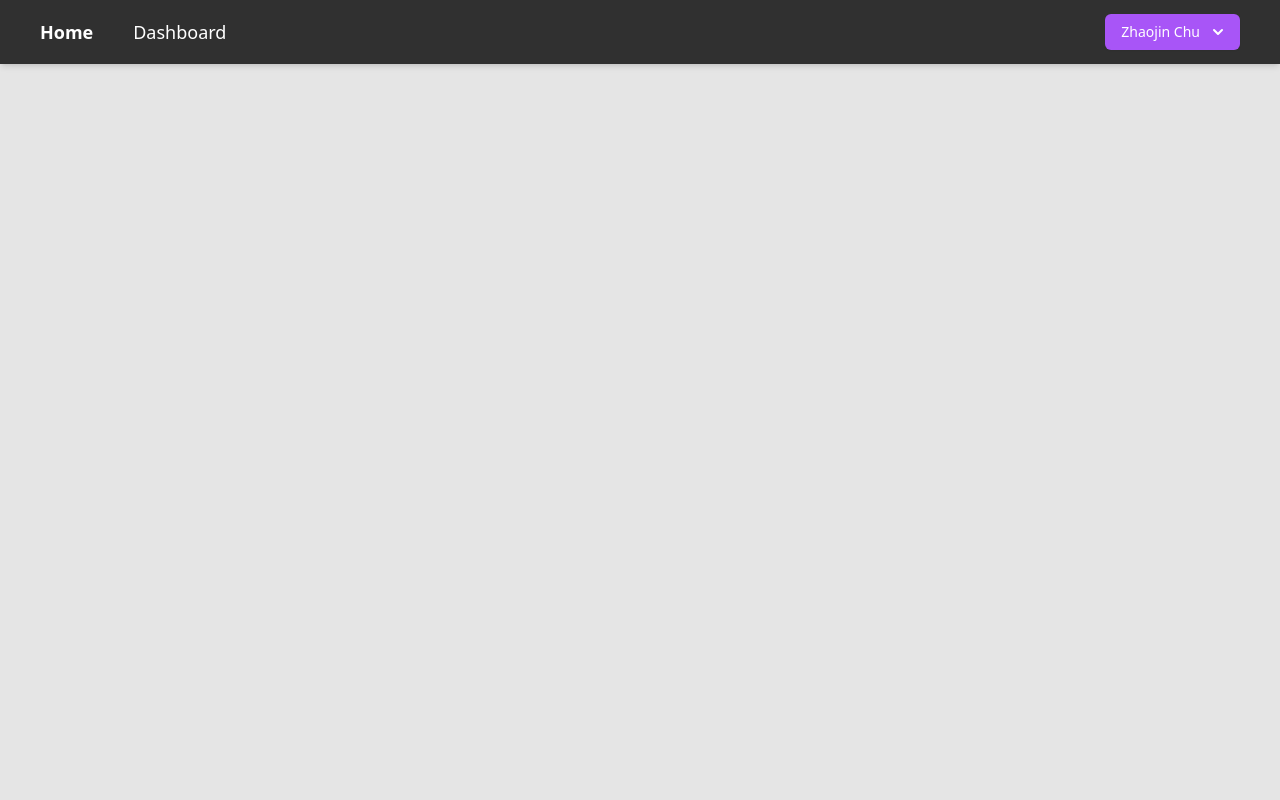
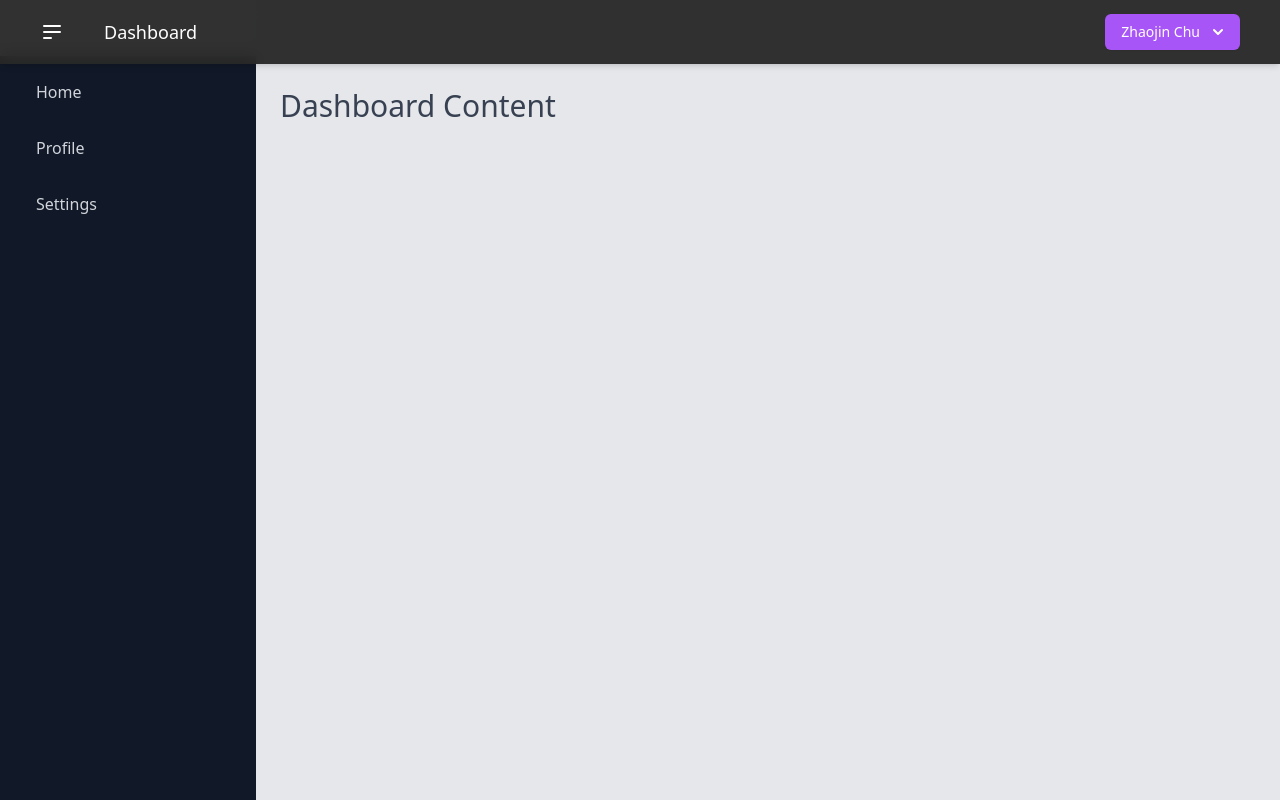
Before and after one commit to zhaojinchu/django_cs_nea, a Django app: page /dashboard in a window 1280 px wide. Run offline with Django 5.2, Linux system fonts and the light colour scheme; a user stored in the database is signed in; some libraries are stand-ins or nearby versions.

Commit message:
created profile and settings.html | starting to make sidebar menu for dashboard

```diff
--- a/cs_nea/templates/_base.html
+++ b/cs_nea/templates/_base.html
@@ -9,6 +9,7 @@
     <meta name="viewport" content="width=device-width, initial-scale=1.0" />
     <title>NEA</title>
     {% tailwind_css %}
+    <script defer src="https://cdn.jsdelivr.net/npm/alpinejs@3.14.1/dist/cdn.min.js"></script>
   </head>
 
   <body class="bg-neutral-200">
@@ -17,9 +18,12 @@
         <div class="flex fixed top-0 py-2 w-full items-center justify-between bg-neutral-800 bg-opacity-95 backdrop-blur shadow-md">
           <!-- Left -->
           <div class="flex flex-grow gap-x-10 px-10 text-lg text-white py-2.5">
+            {% if not "dashboard" in request.path %}
             <div class="flex font-semibold">
               <a href="{% url 'index' %}" class="hover:text-purple-400">Home</a>
             </div>
+            {% endif %}
+            {% block navleft %}{% endblock navleft %}
             {% if user.is_authenticated %}
             <div class="flex">
               <a href="{% url 'dashboard' %}" class="hover:text-purple-400">Dashboard</a>
@@ -30,6 +34,26 @@
           <!-- Right -->
           <div class="flex gap-x-6 px-6">
             {% block navright %}{% endblock navright %}
+            {% if user.is_authenticated %}
+            <div x-data="{ open: false }" class="relative inline-block text-left mr-4">
+              <div>
+                <button @click="open = !open" type="button" class="inline-flex justify-center w-full rounded-md shadow-sm px-4 py-2 bg-purple-500 text-sm font-medium text-white hover:bg-purple-600 ring-purple-800" id="options-menu" aria-haspopup="true" x-bind:aria-expanded="open">
+                  {{ user.first_name }} {{ user.last_name }}
+                  <svg class="-mr-1 ml-2 h-5 w-5" xmlns="http://www.w3.org/2000/svg" viewBox="0 0 20 20" fill="currentColor" aria-hidden="true">
+                    <path fill-rule="evenodd" d="M5.293 7.293a1 1 0 011.414 0L10 10.586l3.293-3.293a1 1 0 111.414 1.414l-4 4a1 1 0 01-1.414 0l-4-4a1 1 0 010-1.414z" clip-rule="evenodd" />
+                  </svg>
+                </button>
+              </div>
+
+              <div x-show="open" @click.away="open = false" class="origin-top-right absolute right-0 mt-2 w-56 rounded-md shadow-lg bg-neutral-100">
+                <div class="py-1" role="menu" aria-orientation="vertical" aria-labelledby="options-menu">
+                  <a href="{% url 'settings' %}" class="block px-4 py-2 text-sm hover:bg-neutral-200 text-neutral-800" role="menuitem">Settings</a>
+                  <a href="{% url 'user_profile' %}" class="block px-4 py-2 text-sm hover:bg-neutral-200 text-neutral-800" role="menuitem">Profile</a>
+                  <a href="{% url 'logout' %}" class="block px-4 py-2 text-sm hover:bg-neutral-200 text-neutral-800" role="menuitem">Log out</a>
+                </div>
+              </div>
+            </div>
+            {% endif %}
           </div>
         </div>
       </header>
--- a/cs_nea/templates/dashboard/dashboard.html
+++ b/cs_nea/templates/dashboard/dashboard.html
@@ -1,44 +1,41 @@
 {% extends "_base.html" %}
+{% load static %}
+
+{% block navleft %}
+<button @click="sidebarOpen = !sidebarOpen; console.log('Button clicked', sidebarOpen)" class="text-white focus:outline-none">
+    <svg class="h-6 w-6" viewBox="0 0 24 24" fill="none" xmlns="http://www.w3.org/2000/svg">
+        <path d="M4 6H20M4 12H20M4 18H11" stroke="currentColor" stroke-width="2" stroke-linecap="round" stroke-linejoin="round"></path>
+    </svg>
+</button>
+{% endblock navleft %}
 
 {% block content %}
-<div x-data="{ show: true }" x-init="setTimeout(() => show = false, 5000)" @click.away="show = false" x-show="show"
-  class="absolute inset-x-0 top-4 flex justify-center z-50">
-<div class="pointer-events-auto max-w-md w-full">
- {% for message in messages %}
-   <div x-show="show"
-        x-transition:enter="transition ease-out duration-300"
-        x-transition:enter-start="opacity-0 transform scale-90"
-        x-transition:enter-end="opacity-100 transform scale-100"
-        x-transition:leave="transition ease-in duration-300"
-        x-transition:leave-start="opacity-100 transform scale-100"
-        x-transition:leave-end="opacity-0 transform scale-90"
-        @click="show = false"
-        class="bg-green-100 border border-green-400 text-green-700 px-4 py-3 rounded shadow-lg cursor-pointer mb-2"
-        role="alert">
-     <span class="block sm:inline">{{ message }}</span>
-   </div>
- {% endfor %}
-</div>
+<div class="flex h-screen bg-gray-100" x-data="{ sidebarOpen: true }">
+    <!-- Sidebar -->
+    <div
+        class="z-30 inset-y-0 left-0 w-64 transition duration-300 transform bg-gray-900 overflow-y-auto fixed top-14"
+        :class="{'translate-x-0 ease-out': sidebarOpen, '-translate-x-full ease-in': !sidebarOpen}"
+    >
+        <!-- Sidebar content -->
+        <a href="#" class="flex items-center mt-4 py-2 px-6 text-gray-300 hover:bg-gray-700 hover:bg-opacity-25 hover:text-gray-100">
+            <span class="mx-3">Home</span>
+        </a>
+        <a href="#" class="flex items-center mt-4 py-2 px-6 text-gray-300 hover:bg-gray-700 hover:bg-opacity-25 hover:text-gray-100">
+            <span class="mx-3">Profile</span>
+        </a>
+        <a href="#" class="flex items-center mt-4 py-2 px-6 text-gray-300 hover:bg-gray-700 hover:bg-opacity-25 hover:text-gray-100">
+            <span class="mx-3">Settings</span>
+        </a>
+    </div>
+
+    <!-- Main content -->
+    <div class="flex-1 flex flex-col overflow-hidden" :class="{'ml-64': sidebarOpen, 'ml-0': !sidebarOpen}">
+        <main class="flex-1 overflow-x-hidden overflow-y-auto bg-gray-200 pt-14" role="main">
+            <div class="container mx-auto px-6 py-8">
+                <h3 class="text-gray-700 text-3xl font-medium">Dashboard Content</h3>
+                <!-- Add your dashboard content here -->
+            </div>
+        </main>
+    </div>
 </div>
 {% endblock content %}
-
-{% block navright %}
-  <div x-data="{ open: false }" class="relative inline-block text-left mr-4">
-    <div>
-      <button @click="open = !open" type="button" class="inline-flex justify-center w-full rounded-md shadow-sm px-4 py-2 bg-purple-500 text-sm font-medium text-white hover:bg-purple-600 ring-purple-800" id="options-menu" aria-haspopup="true" x-bind:aria-expanded="open">
-        {{ user.first_name }} {{ user.last_name }}
-        <svg class="-mr-1 ml-2 h-5 w-5" xmlns="http://www.w3.org/2000/svg" viewBox="0 0 20 20" fill="currentColor" aria-hidden="true">
-          <path fill-rule="evenodd" d="M5.293 7.293a1 1 0 011.414 0L10 10.586l3.293-3.293a1 1 0 111.414 1.414l-4 4a1 1 0 01-1.414 0l-4-4a1 1 0 010-1.414z" clip-rule="evenodd" />
-        </svg>
-      </button>
-    </div>
-
-    <div x-show="open" @click.away="open = false" class="origin-top-right absolute right-0 mt-2 w-56 rounded-md shadow-lg bg-neutral-100">
-      <div class="py-1" role="menu" aria-orientation="vertical" aria-labelledby="options-menu">
-        <a href="{% url 'dashboard' %}" class="block px-4 py-2 text-sm hover:bg-neutral-200 text-neutral-800" role="menuitem">Dashboard</a>
-        <a href="#" class="block px-4 py-2 text-sm hover:bg-neutral-200 text-neutral-800" role="menuitem">Profile</a>
-        <a href="{% url 'logout' %}" class="block px-4 py-2 text-sm hover:bg-neutral-200 text-neutral-800" role="menuitem">Log out</a>
-      </div>
-    </div>
-  </div>
-{% endblock navright %}
--- a/cs_nea/theme/static/css/dist/styles.css
+++ b/cs_nea/theme/static/css/dist/styles.css
@@ -815,9 +807,13 @@ select {
   inset: 0px;
 }
 
-.inset-x-0 {
+.inset-y-0 {
+  top: 0px;
+  bottom: 0px;
+}
+
+.left-0 {
   left: 0px;
-  right: 0px;
 }
 
 .right-0 {
@@ -828,16 +824,30 @@ select {
   top: 0px;
 }
 
-.right-4 {
-  right: 1rem;
+.top-14 {
+  top: 3.5rem;
 }
 
-.top-4 {
-  top: 1rem;
+.z-10 {
+  z-index: 10;
+}
+
+.z-30 {
+  z-index: 30;
 }
 
 .z-50 {
   z-index: 50;
+}
+
+.mx-2 {
+  margin-left: 0.5rem;
+  margin-right: 0.5rem;
+}
+
+.mx-3 {
+  margin-left: 0.75rem;
+  margin-right: 0.75rem;
 }
 
 .mx-auto {
@@ -857,12 +871,32 @@ select {
   margin-right: 1rem;
 }
 
+.mt-10 {
+  margin-top: 2.5rem;
+}
+
 .mt-2 {
   margin-top: 0.5rem;
 }
 
-.mb-2 {
-  margin-bottom: 0.5rem;
+.mt-4 {
+  margin-top: 1rem;
+}
+
+.mt-8 {
+  margin-top: 2rem;
+}
+
+.ml-4 {
+  margin-left: 1rem;
+}
+
+.ml-0 {
+  margin-left: 0px;
+}
+
+.ml-64 {
+  margin-left: 16rem;
 }
 
 .block {
@@ -881,8 +915,24 @@ select {
   display: inline-flex;
 }
 
+.hidden {
+  display: none;
+}
+
 .h-5 {
   height: 1.25rem;
+}
+
+.h-6 {
+  height: 1.5rem;
+}
+
+.h-8 {
+  height: 2rem;
+}
+
+.h-full {
+  height: 100%;
 }
 
 .h-screen {
@@ -901,12 +955,28 @@ select {
   width: 14rem;
 }
 
+.w-6 {
+  width: 1.5rem;
+}
+
+.w-64 {
+  width: 16rem;
+}
+
+.w-8 {
+  width: 2rem;
+}
+
 .w-full {
   width: 100%;
 }
 
 .max-w-md {
   max-width: 28rem;
+}
+
+.flex-1 {
+  flex: 1 1 0%;
 }
 
 .flex-auto {
@@ -919,6 +989,16 @@ select {
 
 .origin-top-right {
   transform-origin: top right;
+}
+
+.-translate-x-full {
+  --tw-translate-x: -100%;
+  transform: translate(var(--tw-translate-x), var(--tw-translate-y)) rotate(var(--tw-rotate)) skewX(var(--tw-skew-x)) skewY(var(--tw-skew-y)) scaleX(var(--tw-scale-x)) scaleY(var(--tw-scale-y));
+}
+
+.translate-x-0 {
+  --tw-translate-x: 0px;
+  transform: translate(var(--tw-translate-x), var(--tw-translate-y)) rotate(var(--tw-rotate)) skewX(var(--tw-skew-x)) skewY(var(--tw-skew-y)) scaleX(var(--tw-scale-x)) scaleY(var(--tw-scale-y));
 }
 
 .scale-100 {
@@ -975,8 +1055,24 @@ select {
        column-gap: 1.5rem;
 }
 
+.overflow-hidden {
+  overflow: hidden;
+}
+
+.overflow-y-auto {
+  overflow-y: auto;
+}
+
+.overflow-x-hidden {
+  overflow-x: hidden;
+}
+
 .rounded {
   border-radius: 0.25rem;
+}
+
+.rounded-full {
+  border-radius: 9999px;
 }
 
 .rounded-lg {
@@ -1001,9 +1096,24 @@ select {
   border-color: rgb(74 222 128 / var(--tw-border-opacity));
 }
 
+.border-indigo-600 {
+  --tw-border-opacity: 1;
+  border-color: rgb(79 70 229 / var(--tw-border-opacity));
+}
+
 .border-red-400 {
   --tw-border-opacity: 1;
   border-color: rgb(248 113 113 / var(--tw-border-opacity));
+}
+
+.bg-gray-100 {
+  --tw-bg-opacity: 1;
+  background-color: rgb(243 244 246 / var(--tw-bg-opacity));
+}
+
+.bg-gray-200 {
+  --tw-bg-opacity: 1;
+  background-color: rgb(229 231 235 / var(--tw-bg-opacity));
 }
 
 .bg-gray-50 {
@@ -1011,9 +1121,19 @@ select {
   background-color: rgb(249 250 251 / var(--tw-bg-opacity));
 }
 
+.bg-gray-900 {
+  --tw-bg-opacity: 1;
+  background-color: rgb(17 24 39 / var(--tw-bg-opacity));
+}
+
 .bg-green-100 {
   --tw-bg-opacity: 1;
   background-color: rgb(220 252 231 / var(--tw-bg-opacity));
+}
+
+.bg-neutral-100 {
+  --tw-bg-opacity: 1;
+  background-color: rgb(245 245 245 / var(--tw-bg-opacity));
 }
 
 .bg-neutral-200 {
@@ -1147,25 +1237,40 @@ select {
   padding-bottom: 0.75rem;
 }
 
-.py-16 {
-  padding-top: 4rem;
-  padding-bottom: 4rem;
+.py-4 {
+  padding-top: 1rem;
+  padding-bottom: 1rem;
+}
+
+.py-8 {
+  padding-top: 2rem;
+  padding-bottom: 2rem;
 }
 
 .pt-28 {
   padding-top: 7rem;
 }
 
+.pt-14 {
+  padding-top: 3.5rem;
+}
+
 .text-left {
   text-align: left;
 }
 
-.align-middle {
-  vertical-align: middle;
+.font-serif {
+  font-family: ui-serif, Georgia, Cambria, "Times New Roman", Times, serif;
 }
 
-.font-serif {
-  font-family: ui-serif, Georgia, Cambria, "Times New Roman", Times, serif;
+.text-2xl {
+  font-size: 1.5rem;
+  line-height: 2rem;
+}
+
+.text-3xl {
+  font-size: 1.875rem;
+  line-height: 2.25rem;
 }
 
 .text-4xl {
@@ -1222,6 +1327,16 @@ select {
   letter-spacing: 0em;
 }
 
+.text-gray-300 {
+  --tw-text-opacity: 1;
+  color: rgb(209 213 219 / var(--tw-text-opacity));
+}
+
+.text-gray-500 {
+  --tw-text-opacity: 1;
+  color: rgb(107 114 128 / var(--tw-text-opacity));
+}
+
 .text-gray-700 {
   --tw-text-opacity: 1;
   color: rgb(55 65 81 / var(--tw-text-opacity));
--- a/cs_nea/users/urls.py
+++ b/cs_nea/users/urls.py
@@ -1,13 +1,13 @@
 from django.urls import path
-from .views import index, login, signup, logout, student, teacher
+from .views import index, login, signup, logout, profile, settings
 
 urlpatterns = [
     path("", index, name="index"),
-    path("logout/", logout, name="logout"),
-    path("student/", student, name="student"),
-    path("teacher/", teacher, name="teacher"),
+    path("logout", logout, name="logout"),
     path("student/login", login, name="student_login"),
     path("teacher/login", login, name="teacher_login"),
     path("student/signup", signup, name="student_signup"),
     path("teacher/signup", signup, name="teacher_signup"),
+    path("profile", profile, name="user_profile"),
+    path("settings", settings, name="settings")
 ]
```
Also changed, not shown: other parts of cs_nea/theme/static/css/dist/styles.css (+58 -104 lines), cs_nea/templates/index.html (+0 -25 lines), cs_nea/templates/users/profile.html (added, +21 -0 lines), cs_nea/templates/users/settings.html (added, +10 -0 lines), cs_nea/users/views.py (+4 -4 lines), cs_nea/db.sqlite3.
